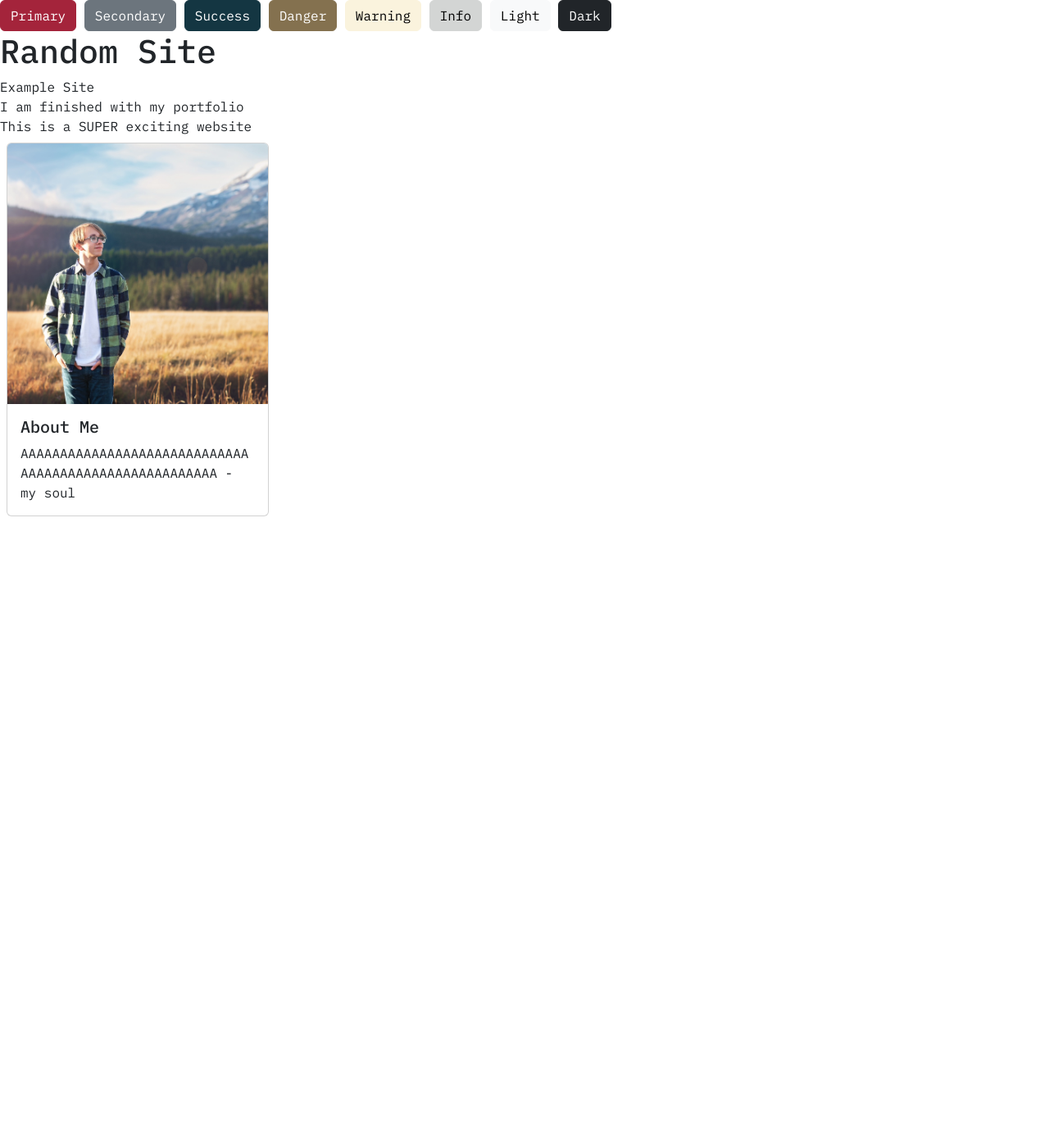
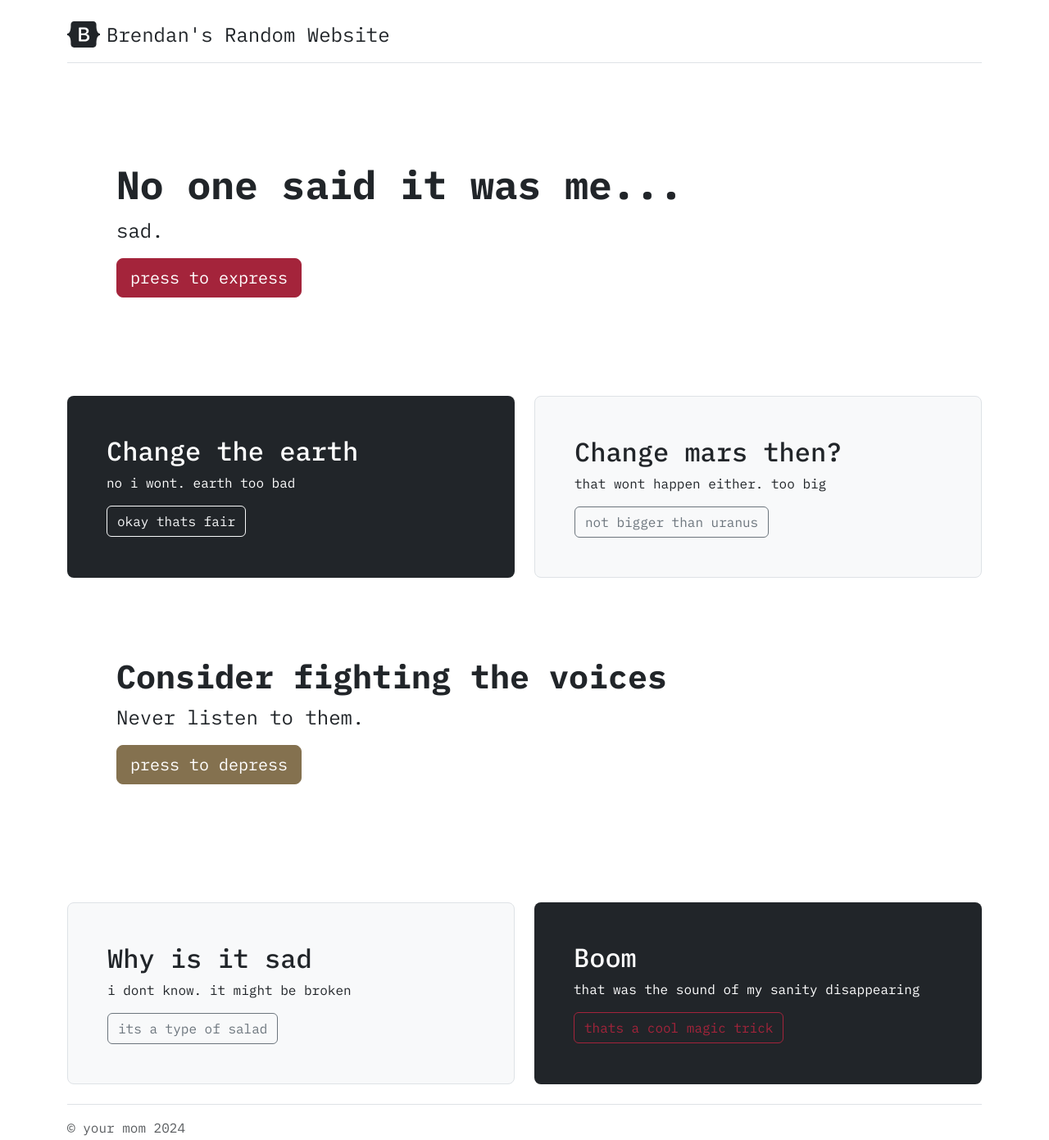
Before and after one commit to brendanb627/engr100-html.github.io, a website: page index.html in a window 1280 px wide. Shown: the whole page at 82% size. Before the commit the page ends 800 px from the top, so only its background shows below. Drawn offline with nearby package versions, Linux system fonts and the light colour scheme.

Commit message:
adds website bootstrap template

```diff
--- a/index.html
+++ b/index.html
@@ -1,46 +1,95 @@
-<!DOCTYPE html>
-<head>
-  <link rel="stylesheet" href="css/custom.css" />
-</head>
-<html>
+<!doctype html>
+
+<html lang="en">
+  <head>
+    <head>
+      <link rel="stylesheet" href="css/custom.css" />
+    </head>
+    <style>
+      .bd-placeholder-img {
+        font-size: 1.125rem;
+        text-anchor: middle;
+        -webkit-user-select: none;
+        -moz-user-select: none;
+        user-select: none;
+      }
+
+      @media (min-width: 768px) {
+        .bd-placeholder-img-lg {
+          font-size: 3.5rem;
+        }
+      }
+    </style>
+
+  </head>
   <body>
-    <div>
 
-      <button type="button" class="btn btn-primary">Primary</button>
+<main>
+  <div class="container py-4">
+    <header class="pb-3 mb-4 border-bottom">
+      <a href="/" class="d-flex align-items-center text-dark text-decoration-none">
+        <svg xmlns="http://www.w3.org/2000/svg" width="40" height="32" class="me-2" viewBox="0 0 118 94" role="img"><title>Bootstrap</title><path fill-rule="evenodd" clip-rule="evenodd" d="M24.509 0c-6.733 0-11.715 5.893-11.492 12.284.214 6.14-.064 14.092-2.066 20.577C8.943 39.365 5.547 43.485 0 44.014v5.972c5.547.529 8.943 4.649 10.951 11.153 2.002 6.485 2.28 14.437 2.066 20.577C12.794 88.106 17.776 94 24.51 94H93.5c6.733 0 11.714-5.893 11.491-12.284-.214-6.14.064-14.092 2.066-20.577 2.009-6.504 5.396-10.624 10.943-11.153v-5.972c-5.547-.529-8.934-4.649-10.943-11.153-2.002-6.484-2.28-14.437-2.066-20.577C105.214 5.894 100.233 0 93.5 0H24.508zM80 57.863C80 66.663 73.436 72 62.543 72H44a2 2 0 01-2-2V24a2 2 0 012-2h18.437c9.083 0 15.044 4.92 15.044 12.474 0 5.302-4.01 10.049-9.119 10.88v.277C75.317 46.394 80 51.21 80 57.863zM60.521 28.34H49.948v14.934h8.905c6.884 0 10.68-2.772 10.68-7.727 0-4.643-3.264-7.207-9.012-7.207zM49.948 49.2v16.458H60.91c7.167 0 10.964-2.876 10.964-8.281 0-5.406-3.903-8.178-11.425-8.178H49.948z" fill="currentColor"></path></svg>
+        <span class="fs-4">Brendan's Random Website</span>
+      </a>
+    </header>
 
-      <button type="button" class="btn btn-secondary">Secondary</button>
-
-      <button type="button" class="btn btn-success">Success</button>
-
-      <button type="button" class="btn btn-danger">Danger</button>
-
-      <button type="button" class="btn btn-warning">Warning</button>
-
-      <button type="button" class="btn btn-info">Info</button>
-
-      <button type="button" class="btn btn-light">Light</button>
-
-      <button type="button" class="btn btn-dark">Dark</button>
-
-  </div>
-
-    <h1>Random Site</h1>
-    Example Site<br />
-    I am finished with my portfolio<br />
-    This is a SUPER exciting website
-    <div class="card m-2" style="width: 20rem">
-      <img
-        src="images/profilepic.JPG"
-        class="card-img-top"
-        alt="My profile picture"
-      />
-      <div class="card-body">
-        <h5 class="card-title">About Me</h5>
-        <p class="card-text">
-          AAAAAAAAAAAAAAAAAAAAAAAAAAAAAAAAAAAAAAAAAAAAAAAAAAAAAA - my soul
-        </p>
+    <div class="p-5 mb-4  rounded-3">
+      <div class="container-fluid py-5">
+        <h1 class="display-5 fw-bold">No one said it was me...</h1>
+        <p class="col-md-8 fs-4">sad.</p>
+        <button class="btn btn-primary btn-lg" type="button">press to express</button>
       </div>
     </div>
-    <script src="./node_modules/bootstrap/dist/js/bootstrap.bundle.min.js"></script>
+
+    <div class="row align-items-md-stretch">
+      <div class="col-md-6">
+        <div class="h-100 p-5 text-white bg-dark rounded-3">
+          <h2>Change the earth</h2>
+          <p>no i wont. earth too bad</p>
+          <button class="btn btn-outline-light" type="button">okay thats fair</button>
+        </div>
+      </div>
+      <div class="col-md-6">
+        <div class="h-100 p-5 bg-light border rounded-3">
+          <h2>Change mars then?</h2>
+          <p>that wont happen either. too big</p>
+          <button class="btn btn-outline-secondary" type="button">not bigger than uranus</button>
+        </div>
+      </div>
+    </div>
+    <div class="p-5 mb-5  rounded-3">
+      <div class="container-fluid py-5">
+        <h1 class="display-8 fw-bold">Consider fighting the voices</h1>
+        <p class="col-md-8 fs-4">Never listen to them.</p>
+        <button class="btn btn-danger btn-lg" type="button">press to depress</button>
+      </div>
+    </div>
+    <div class="row align-items-md-stretch">
+      <div class="col-md-6">
+        <div class="h-100 p-5 bg-light border rounded-3">
+          <h2>Why is it sad</h2>
+          <p>i dont know. it might be broken</p>
+          <button class="btn btn-outline-secondary" type="button">its a type of salad</button>
+        </div>
+      </div>
+      <div class="col-md-6">
+        <div class="h-100 p-5 text-white bg-dark rounded-3">
+          <h2>Boom</h2>
+          <p>that was the sound of my sanity disappearing</p>
+          <button class="btn btn-outline-primary" type="button">thats a cool magic trick</button>
+        </div>
+      </div>
+    </div>
+
+
+    <footer class="pt-3 mt-4 text-muted border-top">
+      &copy; your mom 2024
+    </footer>
+  </div>
+</main>
+
+
+
   </body>
+  <script src="./node_modules/bootstrap/dist/js/bootstrap.bundle.min.js"></script>
 </html>
```
